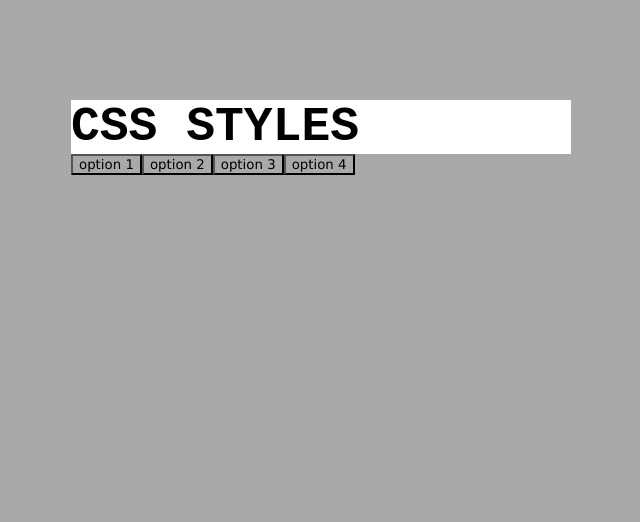
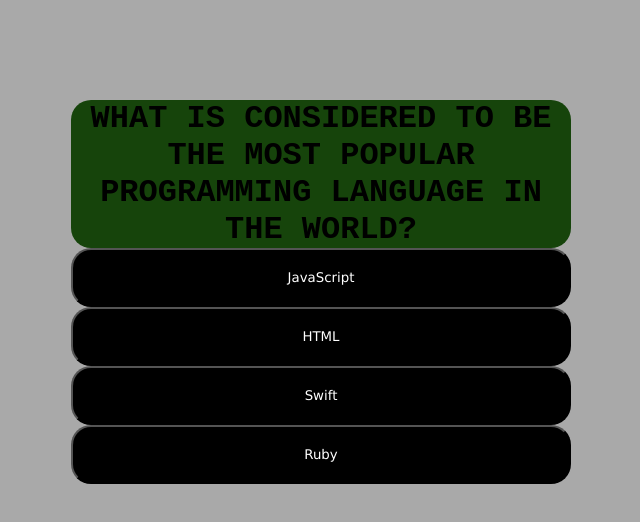
Before and after one commit to LiamZ34/coding-quiz-webpage, a plain HTML site: page game.html in a window 1280 px wide. Both pictures are taken after a click on the element "First Question". Shown: the whole page, without its empty margins (319-959 px from the left). Drawn offline with Linux system fonts and the light colour scheme.

Commit message:
added questions and changed the style of the questions and options

```diff
--- a/script.js
+++ b/script.js
@@ -1,15 +1,23 @@
 var questions = [
-    { title: 'css styles',
-      options: [ 'option 1', 'option 2', 'option 3', 'option 4'],
-      correct: 'option 2'
+    { title: 'What is considered to be the most popular programming language in the world?',
+      options: [ 'JavaScript', 'HTML', 'Swift', 'Ruby'],
+      correct: 'JavaScript'
     },
-    { title: 'javascript ',
-      options: [ 'option 1', 'option 2', 'option 3', 'option 4'],
-      correct: 'option 2'
+    { title: 'In CSS and HTML colors are displayed by combining these three shades of light',
+      options: [ 'Red, Green, and Blue', 'Red, Beige, and Purple', 'Blue, Black, and Pink', 'Red, Brown, and Yellow'],
+      correct: 'Red, Green, and Blue'
     },
-    { title: 'html',
-      options: [ 'option 1', 'option 2', 'option 3', 'option 4'],
-      correct: 'option 2'
+    { title: 'What tag is used to define an unordered list that is bulleted?',
+      options: [ '<s>', '<li>', '<ul>', '<a>'],
+      correct: '<ul>'
+    },
+    { title: 'In JavaScript, what is a block of code called that is used to perform a specific task?',
+      options: [ 'Function', 'Declaration', 'Variable', 'String'],
+      correct: 'Function'
+    },
+    { title: 'In JavaScript, what element is used to store multiple values in a single variable?',
+      options: [ 'Strings', 'Variables', 'Functions', 'Arrays'],
+      correct: 'Arrays'
     },
 ]
 var questionIndex;
@@ -32,7 +40,6 @@ function displayQuestion() {
        option.textContent = question.options[index]
        option.addEventListener("click", checkAnswer )
        document.getElementById('quiz-box').appendChild(option)
-
     }
 }
 
--- a/style.css
+++ b/style.css
@@ -17,12 +17,14 @@
     position: relative;
 }
 #quiz-box h2 {
-    background: white;
+    background: rgb(22, 68, 11);
     margin: 0;
     padding: 0;
+    border-radius: 20px;
     font-family: 'Courier New', Courier, monospace;
-    font-size: 3em;
+    font-size: 2em;
     text-transform: uppercase;
+    text-align: center;
 }
 #begin button {
     background: red;
@@ -41,23 +43,22 @@
     box-shadow: 0px 0px 5px black, 0px 0px 15px black;
 }
 
+#quiz-box button {
+    background: black;
+    color: white;
+    padding: 20px;
+    border-radius: 20px;
+    cursor: pointer;
+    width: 100%;
+}
+#quiz-box button:hover {
+    transition: .4s;
+    background-color: rgb(255, 255, 255);
+    color: rgb(0, 0, 0);
+    transform: scale(1.1);
+    box-shadow: 0px 0px 5px black, 0px 0px 15px black;
+}
 
-/* header {
-    display: flex;
-    justify-content: space-between;
-} */
-/* header p {
-    margin-right: 50px;
-    font-size: 20px;
-    color: black;
-    font-weight: 400;
-}
-header h1 {
-    font-size: 20px;
-    color: red;
-    cursor: pointer;
-    font-weight: 400;
-} */
 h1 {
     font-size: 35px;
     font-weight: 900;
```
